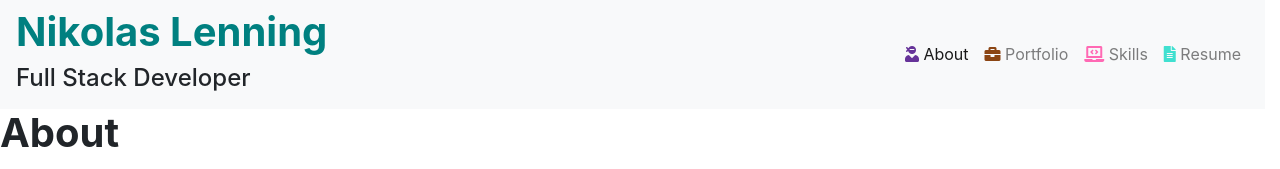
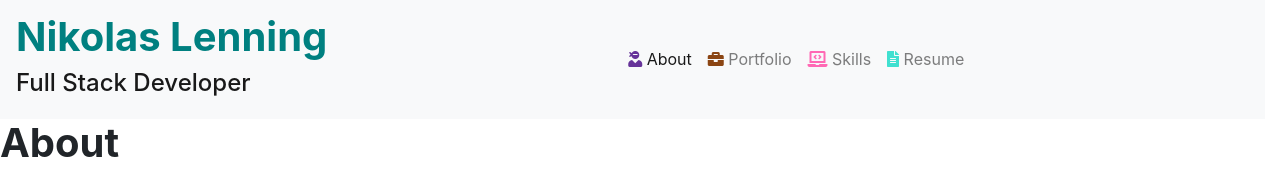
Before and after one commit to nikolaslenning/React-Portfolio, a React (Create React App) app: page / in a window 1280 px wide. Shown: the top 169 px of the page. Built offline with nearby package versions, Linux system fonts and the light colour scheme; grey boxes are pictures that could not be loaded.

Commit message:
converted navbar to react-bootstrap

```diff
--- a/src/components/Header/Header.jsx
+++ b/src/components/Header/Header.jsx
@@ -1,4 +1,5 @@
 import React from "react";
+import { Navbar, Nav, NavDropdown, Form, FormControl, Button } from "react-bootstrap";
 import { Link } from "react-router-dom";
 import "./Header.css";
 
@@ -6,7 +7,7 @@ function Header(props) {
     // console.log(props)
     return (
         <div className="container-fluid ml-0 pl-0">
-            <nav className="navbar navbar-expand-lg navbar-light bg-light">
+            {/* <nav className="navbar navbar-expand-lg navbar-light bg-light">
                 <div className="nav-name">
                     <Link to="/"><h1 className="h1">Nikolas Lenning</h1></Link>
                     <h4>Full Stack Developer</h4>
@@ -22,7 +23,32 @@ function Header(props) {
                         <Link className="nav-item nav-link passive" to="./images/resume.pdf"><i className="fas fa-file-alt" id="file"></i>  Resume</Link>
                     </div>
                 </div>
-            </nav>
+            </nav> */}
+            <Navbar bg="light" expand="lg">
+                <Navbar.Brand>
+                    <Link to="/"><h1 className="h1">Nikolas Lenning</h1></Link>
+                    <h4>Full Stack Developer</h4>
+                </Navbar.Brand>
+                <Navbar.Toggle aria-controls="basic-navbar-nav" />
+                <Navbar.Collapse id="basic-navbar-nav">
+                    <Nav className="mr-auto ml-auto float-right">
+                        <Nav.Link className="nav-item nav-link active" href="/"><i className="fas fa-user-ninja" id="ninja" ></i>  About</Nav.Link>
+                        <Nav.Link className="nav-item nav-link passive" href="/portfolio"><i className="fas fa-briefcase" id="briefcase"></i>  Portfolio</Nav.Link>
+                        <Nav.Link className="nav-item nav-link passive" href="/skills"><i className="fas fa-laptop-code" id="laptop"></i>  Skills<span className="sr-only">(current)</span></Nav.Link>
+                        <Nav.Link className="nav-item nav-link passive" href="./images/resume.pdf"><i className="fas fa-file-alt" id="file"></i>  Resume</Nav.Link>
+                        {/* <Nav.Link href="#home">Home</Nav.Link>
+                        <Nav.Link href="#link">Link</Nav.Link> */}
+                        {/* <NavDropdown title="Dropdown" id="basic-nav-dropdown">
+                            <NavDropdown.Item href="#action/3.1">Action</NavDropdown.Item>
+                            <NavDropdown.Item href="#action/3.2">Another action</NavDropdown.Item>
+                            <NavDropdown.Item href="#action/3.3">Something</NavDropdown.Item>
+                            <NavDropdown.Divider />
+                            <NavDropdown.Item href="#action/3.4">Separated link</NavDropdown.Item>
+                        </NavDropdown> */}
+                    </Nav>
+
+                </Navbar.Collapse>
+            </Navbar>
         </div>
     )
 }
```
Also changed, not shown: 1 other file (tests, documents, lock files or other folders).
